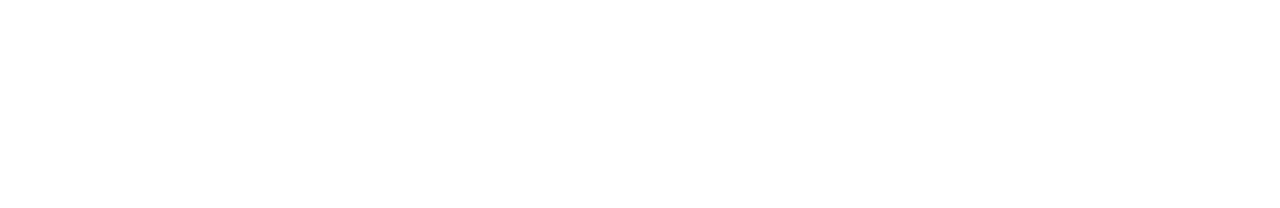
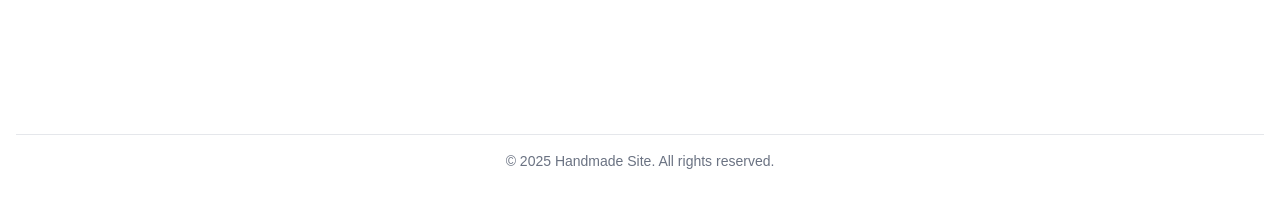
Before and after one commit to seungrye/slowmade-duckdns-org, a Next.js app: page /archive in a window 1280 px wide. Shown: the part 146-354 px from the top of the page. Built offline with nearby package versions, Linux system fonts and the light colour scheme; no server answers; the database is empty.

Commit message:
푸터 컴포넌트 추가 및 레이아웃에 통합, 불필요한 주석 코드 제거

```diff
--- a/src/app/layout.tsx
+++ b/src/app/layout.tsx
@@ -5,6 +5,7 @@
 import "@/app/globals.css";
 import "@/styles/_keyframe-animations.scss";
 import "@/styles/_variables.scss";
+import Footer from "@/components/footer";
 
 export default function RootLayout({ children }: { children: React.ReactNode }) {
   return (
@@ -13,6 +14,7 @@
         <SessionProvider>
           <Navbar />
           <main className="container mx-auto mt-4">{children}</main>
+          <Footer />
         </SessionProvider>
       </body>
     </html>
--- a/src/app/page.tsx
+++ b/src/app/page.tsx
@@ -1,4 +1,3 @@
-import Link from "next/link";
 import InfinitPostList from "@/components/infinite-post";
 
 export default async function Home() {
@@ -8,49 +7,6 @@
         <h2 className="text-2xl font-semibold text-gray-800 mb-4">🔥 최신 유머</h2>
         <InfinitPostList />
       </section>
-
-      {/* 히어로 섹션 */}
-      {/* <section className="text-center py-10">
-        <h1 className="text-4xl font-bold text-gray-800">오늘도 웃음을 잃지 마세요! 😂</h1>
-        <p className="text-gray-600 mt-2">지금 가장 인기 있는 유머를 확인하세요.</p>
-        <div className="mt-6">
-          <Image src="/funny-image.jpg" alt="Funny Meme" width={500} height={300} className="rounded-lg shadow-lg mx-auto" />
-        </div>
-      </section> */}
-
-      {/* 최신 유머 섹션 */}
-      {/* <section className="mt-12">
-        <h2 className="text-2xl font-semibold text-gray-800 mb-4">🔥 최신 유머</h2>
-        <div className="grid grid-cols-1 sm:grid-cols-2 md:grid-cols-3 gap-6">
-          {(await getPosts()).map((post: GetPostType) => (
-            <div key={post._id} className="bg-white rounded-lg shadow-md p-4">
-              <Image
-                src={`/humor-${"default"}.jpg`}
-                alt={post.title}
-                width={300}
-                height={200}
-                className="rounded-md"
-              />
-              <h3 className="mt-3 text-lg font-semibold">{post.title}</h3>
-              <p className="text-gray-500 text-sm">조회수 {formatNumber(post.views)} • 댓글 32</p>
-              <Link href={`/humor/${post._id}`} className="text-blue-500 mt-2 block">더 보기 →</Link>
-            </div>
-          ))}
-        </div>
-      </section>
- */}
-      {/* 랜덤 유머 섹션 */}
-      {/* <section className="mt-12 text-center">
-        <h2 className="text-2xl font-semibold text-gray-800 mb-4">🎲 랜덤 유머</h2>
-        <button className="bg-blue-500 text-white px-4 py-2 rounded-lg shadow-md hover:bg-blue-600 transition">
-          랜덤 유머 보기 →
-        </button>
-      </section> */}
-
-      {/* 푸터 */}
-      <footer className="mt-12 text-center text-gray-500 py-6 border-t">
-        <p>© 2025 유머 아카이브 | <Link href="/about" className="text-blue-500">소개</Link> | <Link href="/contact" className="text-blue-500">문의하기</Link></p>
-      </footer>
     </main>
   );
 }
--- /dev/null
+++ b/src/components/footer.tsx
@@ -0,0 +1,11 @@
+export default function Footer() {
+    return (
+        <footer className="bg-white text-gray-500 py-8 mt-12">
+            <div className="container mx-auto px-4">
+                <div className="mt-8 border-t border-gray-200 pt-4 text-sm text-center text-gray-500">
+                    &copy; {new Date().getFullYear()} Handmade Site. All rights reserved.
+                </div>
+            </div>
+        </footer>
+    );
+}
```
